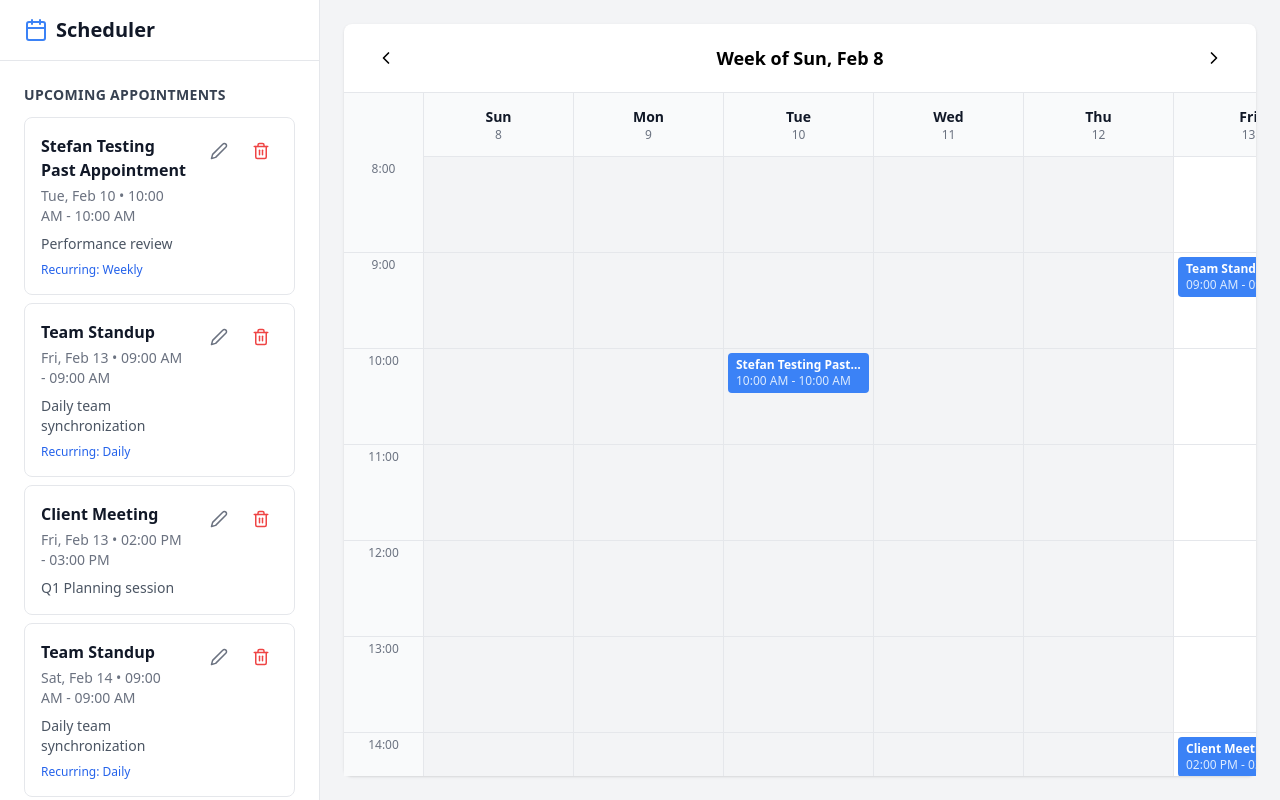
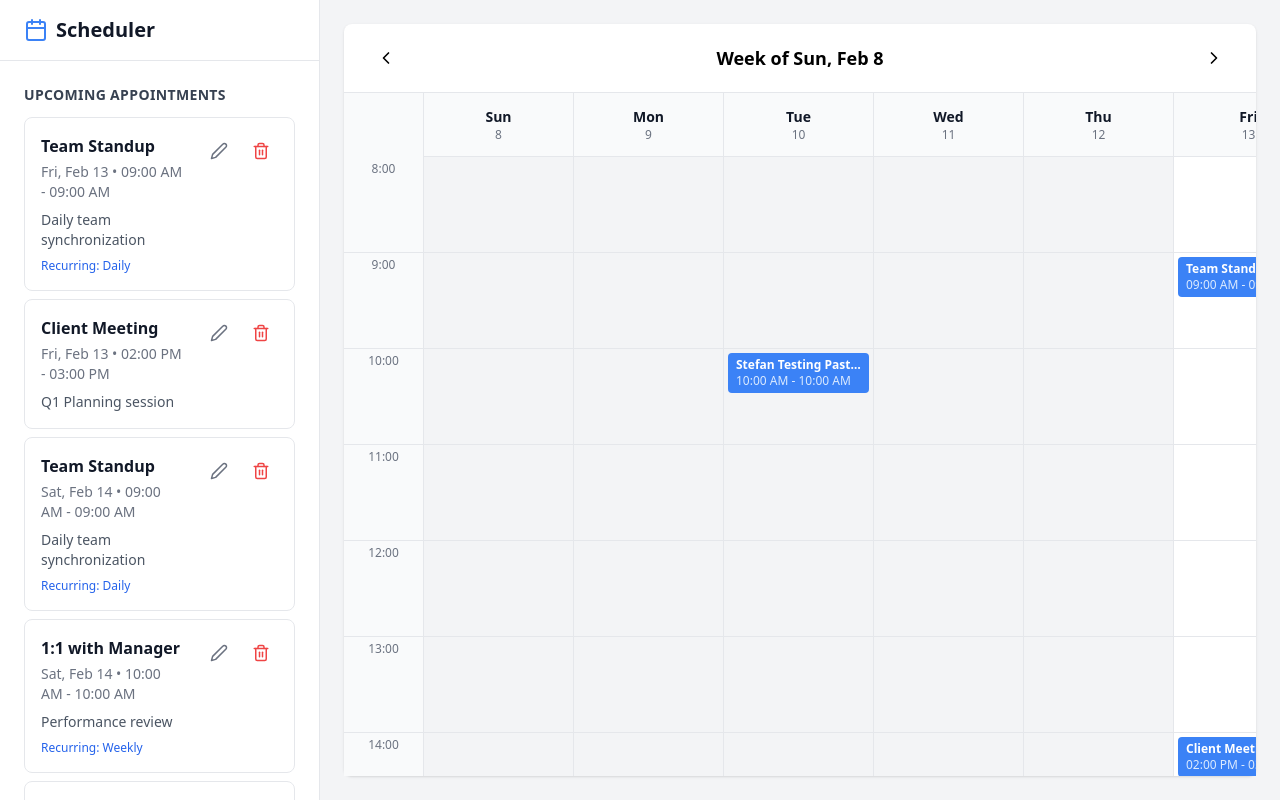
Before and after one commit to steph500/schedule, a React (Vite) app: page / in a window 1280 px wide. Built offline with nearby package versions, Linux system fonts and the light colour scheme.

Commit message:
improving filter for past appointments

```diff
--- a/src/components/Sidebar.tsx
+++ b/src/components/Sidebar.tsx
@@ -15,11 +15,8 @@ export default function Sidebar({ appointments, onEdit, onDelete }: SidebarProps
   today.setHours(0, 0, 0, 0);
 
   const upcomingAppointments = appointments
-    // Removed this line since i want to show
-    // past appointments but make them read only instead of hiding them, hid them in
-    // calender grid but not here since this is the list of appointments and we want
-    //  to show past ones as well
-    // .filter((apt) => apt.startTime >= today)
+    // Filter for appointments that are today or in the future
+    .filter((apt) => apt.startTime >= today)
     .sort((a, b) => a.startTime.getTime() - b.startTime.getTime())
     .slice(0, 5);
 
```
